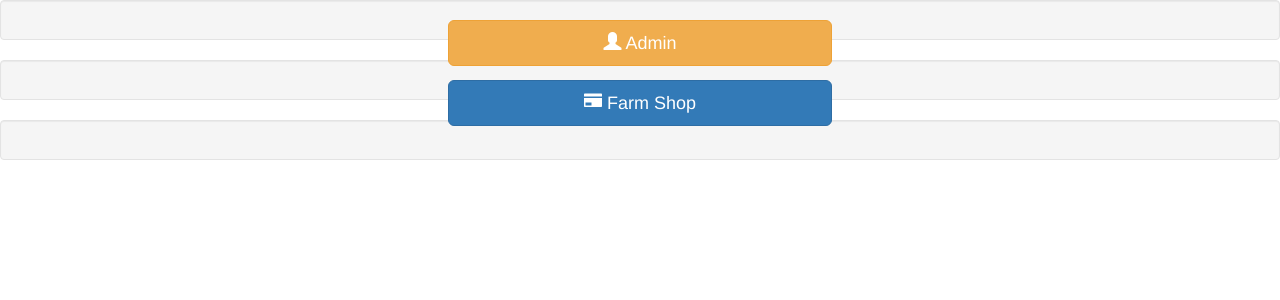
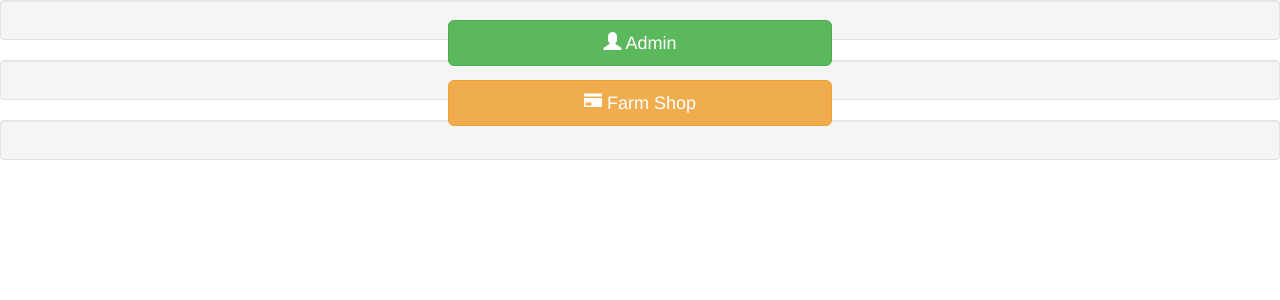
Before and after one commit to jpssasadara/Farm-Management-System-IOT, a PHP site: page /view/login.html in a window 1280 px wide. Shown: the top 300 px of the page. Run offline with PHP 8.4, Linux system fonts and the light colour scheme; some libraries are stand-ins or nearby versions.

Commit message:
Update Interface

```diff
--- a/view/login.html
+++ b/view/login.html
@@ -13,9 +13,9 @@
  <div ng-controller="loginbuttonctrl">
 
       <center>
-      <div class ="well"><div class="col-lg-4"></div><div class = "col-lg-4"><button type="button" class="btn btn-warning btn-lg btn-block" ng-click="admin()"><span class="glyphicon glyphicon-user"></span> Admin</button></div><div class = "col-sm-4"></div></div>
+      <div class ="well"><div class="col-lg-4"></div><div class = "col-lg-4"><button type="button" class="btn btn-success btn-lg btn-block" ng-click="admin()"><span class="glyphicon glyphicon-user"></span> Admin</button></div><div class = "col-sm-4"></div></div>
 
-      <div class ="well"><div class="col-lg-4"></div><div class = "col-lg-4"><button type="button" class="btn btn-primary btn-lg btn-block"  ng-click="farmshop()"><span class="glyphicon glyphicon-credit-card"></span> Farm Shop</button></div><div class = "col-sm-4"></div></div>
+      <div class ="well"><div class="col-lg-4"></div><div class = "col-lg-4"><button type="button" class="btn btn-warning btn-lg btn-block"  ng-click="farmshop()"><span class="glyphicon glyphicon-credit-card"></span> Farm Shop</button></div><div class = "col-sm-4"></div></div>
 
 
 
```
Also changed, not shown: css/style.css (+9 -0 lines).
